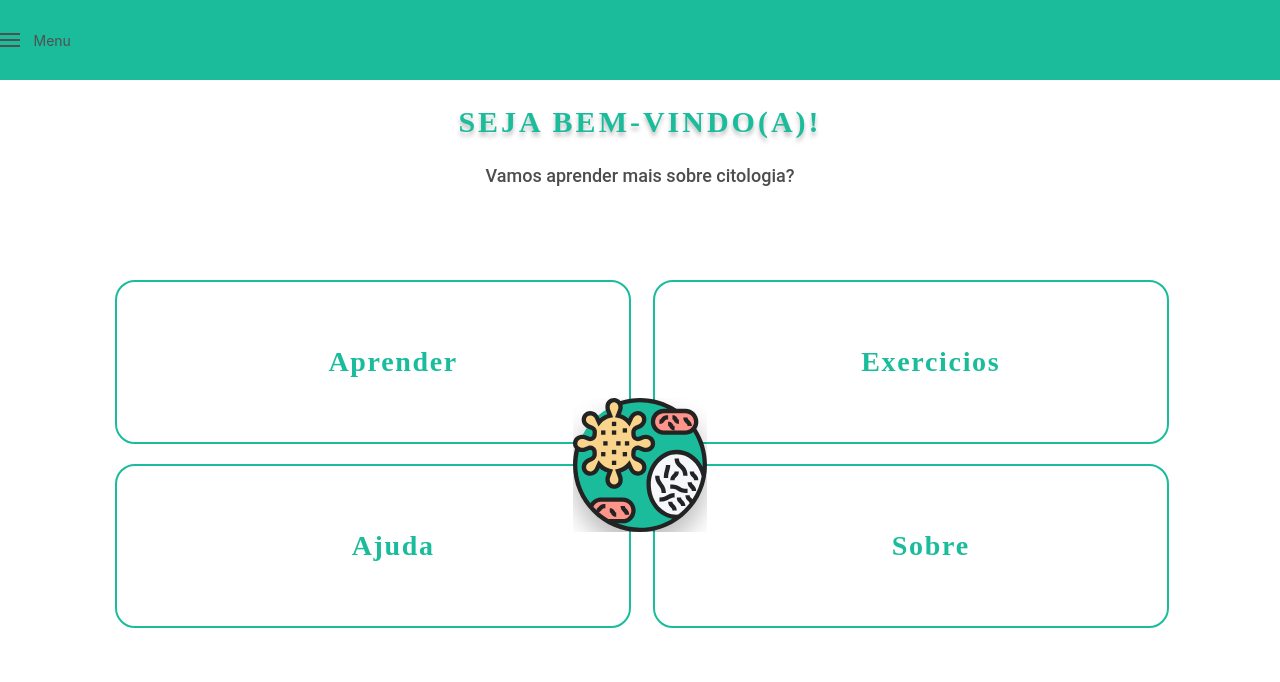
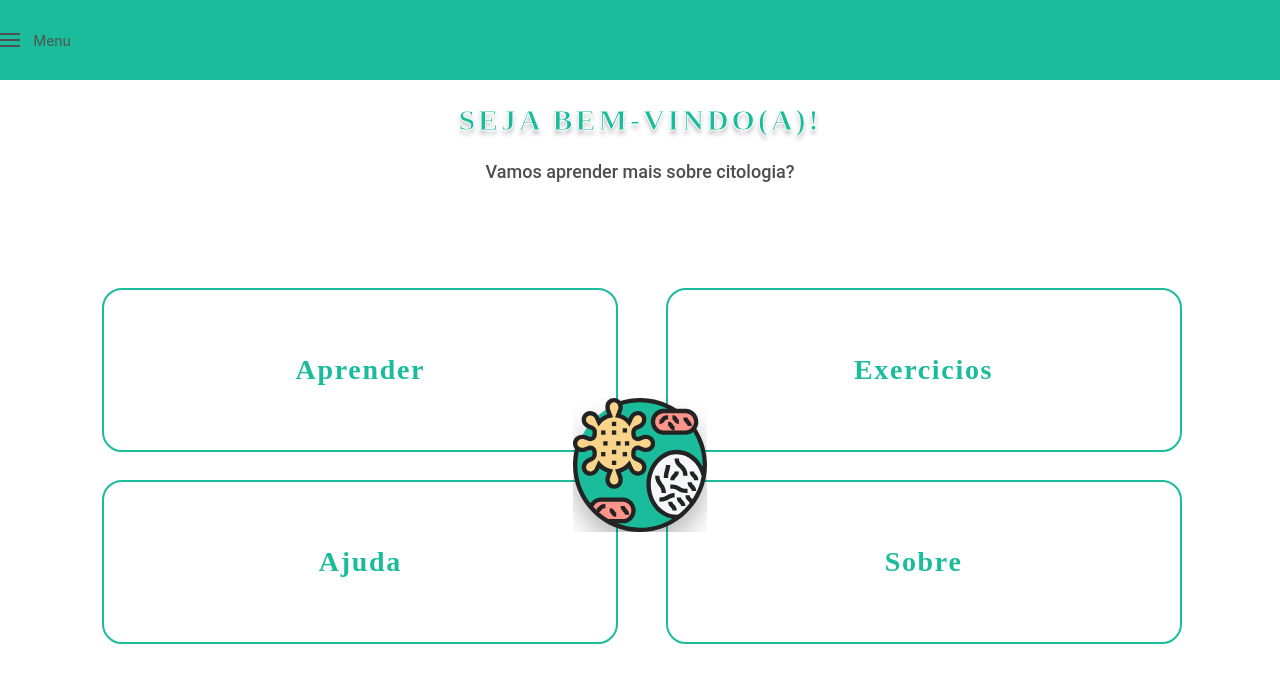
Before and after one commit to marcosdefina/celulas-virtuais-bk, an Angular app: page / in a window 1280 px wide. Shown: the top 682 px of the page. Built offline with nearby package versions, Linux system fonts and the light colour scheme.

Commit message:
removing padding from card

```diff
--- a/src/app/app.component.css
+++ b/src/app/app.component.css
@@ -7,3 +7,6 @@
 .uk-navbar-toggle:hover{
   color: rgb(80, 80, 80);
 }
+.router-outlet{
+  background: grey;
+}
--- a/src/app/home/home.component.css
+++ b/src/app/home/home.component.css
@@ -8,7 +8,7 @@
 
 .card {
     text-align: center;
-    margin:0;
+    margin: 0;
     padding: 0;
 }
 
@@ -16,8 +16,8 @@
     z-index: 9;
     display: inline-block;
     position: absolute;
-    left: 49%;
-    top: 55%;
+    left: 48%;
+    top: 56%;
     width: 40%;
     height: 20%;
     transform: translate(-100%, -100%);
@@ -27,8 +27,8 @@
     z-index: 9;
     display: inline-block;
     position: absolute;
-    left: 51%;
-    top: 55%;
+    left: 52%;
+    top: 56%;
     width: 40%;
     height: 20%;
     transform: translate(0%, -100%);
@@ -38,8 +38,8 @@
     z-index: 9;
     display: inline-block;
     position: absolute;
-    left: 49%;
-    top: 58%;
+    left: 48%;
+    top: 60%;
     width: 40%;
     height: 20%;
     transform: translate(-100%, -0%);
@@ -49,8 +49,8 @@
     z-index: 9;
     display: inline-block;
     position: absolute;
-    left: 51%;
-    top: 58%;
+    left: 52%;
+    top: 60%;
     width: 40%;
     height: 20%;
     transform: translate(0%, 0%);
@@ -66,7 +66,7 @@
     text-align: center;
     letter-spacing: 0.1em;
     color: #1ABC9C;
-    border: 2px solid #FFFFFF;
+    -webkit-text-stroke: 1px white;
     text-shadow: 0px 4px 4px rgba(0, 0, 0, 0.25);
 }
 
--- a/src/app/subcomponents/card/card.component.css
+++ b/src/app/subcomponents/card/card.component.css
@@ -11,7 +11,7 @@
 }
 
 .bio-background {
-  background: #fff;
+  background: grey;;
 }
 
 .card {
@@ -37,6 +37,6 @@
   max-height: 100px;
   text-align: center;
   letter-spacing: 0.06em;
+  padding: 0;
   color: #1ABC9C;
-  border: 1px solid rgba(255, 255, 255, 0.9);
 }
```
